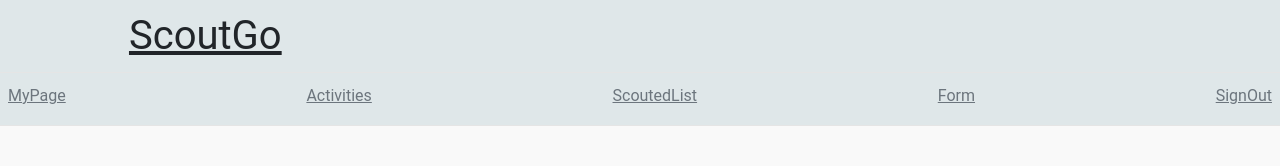
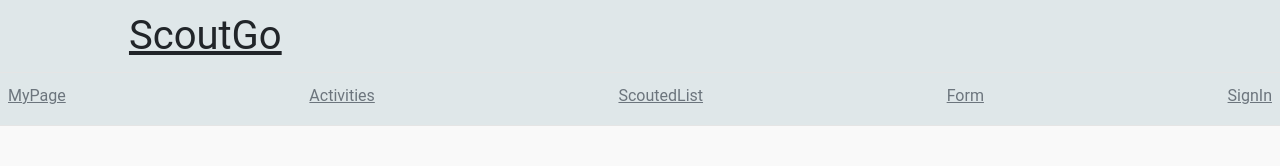
Before and after one commit to taiki-nd/scout_go_front, a React (Create React App) app: page / in a window 1280 px wide. Shown: the top 166 px of the page. Built offline with nearby package versions, Linux system fonts and the light colour scheme; no server answers.

Commit message:
サインイン・サインアウト表示

```diff
--- a/src/components/part/Header.tsx
+++ b/src/components/part/Header.tsx
@@ -1,10 +1,29 @@
+import { useState ,useEffect } from "react";
 import { signOut } from 'firebase/auth'
 import './Header.css'
 import { NavLink } from 'react-router-dom';
 import { auth } from '../../utils/firebase';
 
 export const Header = () => {
-  const clickLogout = async () => {
+  const [signInStatus, setSignInStatus] = useState(false);
+
+  // signIn状態の確認
+  useEffect(() => {
+    auth.onAuthStateChanged(user => {
+      if (user) {
+        console.log('user signed in');
+        setSignInStatus(true);
+      } else {
+        console.log('user not signed in');
+      }
+    })
+  }, [])
+
+  /**
+   * clickSignout
+   * サインアウト処理
+   */
+  const clickSignout = async () => {
     signOut(auth).then(() => {
       console.log("ログアウトしました");
     })
@@ -28,7 +47,11 @@ export const Header = () => {
           <NavLink to="/" className="p-2 link-secondary">Activities</NavLink>
           <NavLink to="/" className="p-2 link-secondary">ScoutedList</NavLink>
           <NavLink to="/" className="p-2 link-secondary">Form</NavLink>
-          <NavLink className="p-2 link-secondary" to="/signin" onClick={clickLogout}>SignOut</NavLink>
+          {
+            signInStatus
+            ? <NavLink className="p-2 link-secondary" to="/signin" onClick={clickSignout}>SignOut</NavLink>
+            : <NavLink className="p-2 link-secondary" to="/signin">SignIn</NavLink>
+          }
         </nav>
       </div>
     </>
```
